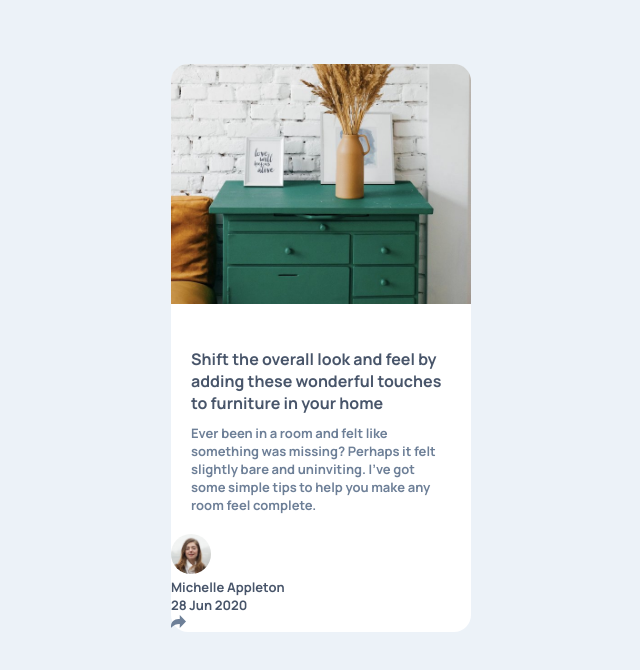
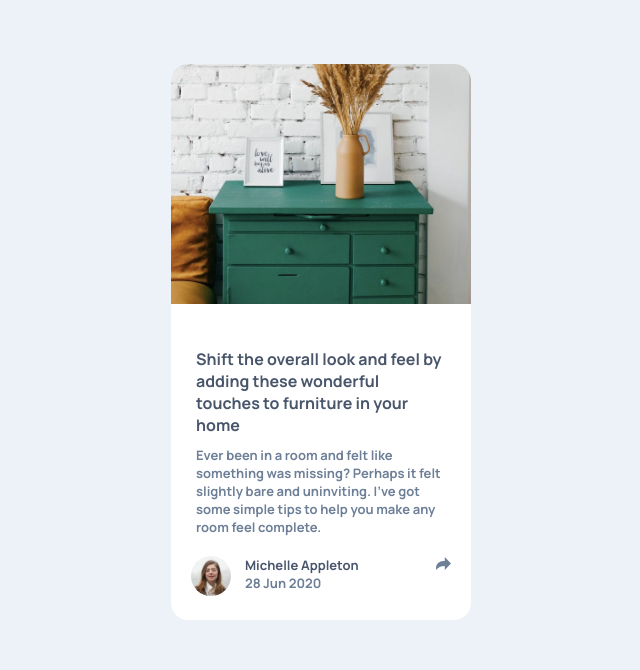
Before and after one commit to AngelosEconomopoulos/frontendmentor, a plain HTML site: page index.html in a window 1280 px wide. Shown: the whole page, without its empty margins (319-959 px from the left). Drawn offline with Linux system fonts and the light colour scheme.

Commit message:
updated css .person

```diff
--- a/index.html
+++ b/index.html
@@ -29,13 +29,19 @@
         <div class="footr">
           <div class="btm-side">
             <div class="person">
-              <img src="./images/avatar-michelle.jpg" alt="avatar">
-              <h4>Michelle Appleton</h4>
-              <h4>28 Jun 2020</h4>
+              <div class="flexperson">
+                <img src="./images/avatar-michelle.jpg" alt="avatar">
+              </div>
+              <div class="tag">
+                <h4>Michelle Appleton</h4>
+                <h4>28 Jun 2020</h4>
+              </div>
             </div>
           </div>
           <div class="btm-side">
-            <img src="./images/icon-share.svg" alt="share">
+            <div class="icon">
+              <img src="./images/icon-share.svg" alt="share">
+            </div>
           </div>
         </div>
       </div>
--- a/styles.css
+++ b/styles.css
@@ -22,13 +22,16 @@ h1, h2, h3, h4, h5, h6{
 
 h1{
     font-size: 16px;
-    padding: 40px 20px 10px;
+    padding: 40px 25px 10px 25px;
 }
 
 h3{
     font-size: 13px;
     color: hsl(214, 17%, 51%);
-    padding: 0 20px 20px 20px;
+    padding: 0 25px 20px 25px;
+}
+.person > .tag > h4:nth-child(2){
+    color: hsl(214, 17%, 51%);
 }
 
 .card{
@@ -57,7 +60,21 @@ h3{
     display: none;
 }
 
-.person > img{
+.person > .flexperson > img{
     width: 40px;
     border-radius: 50%;
 }
+
+.footr{
+    display: flex;
+    justify-content: space-between;
+    padding: 0 20px 20px;
+}
+
+.person{
+    display: flex;
+}
+
+.tag{
+    padding-left: 14px;
+}
```
